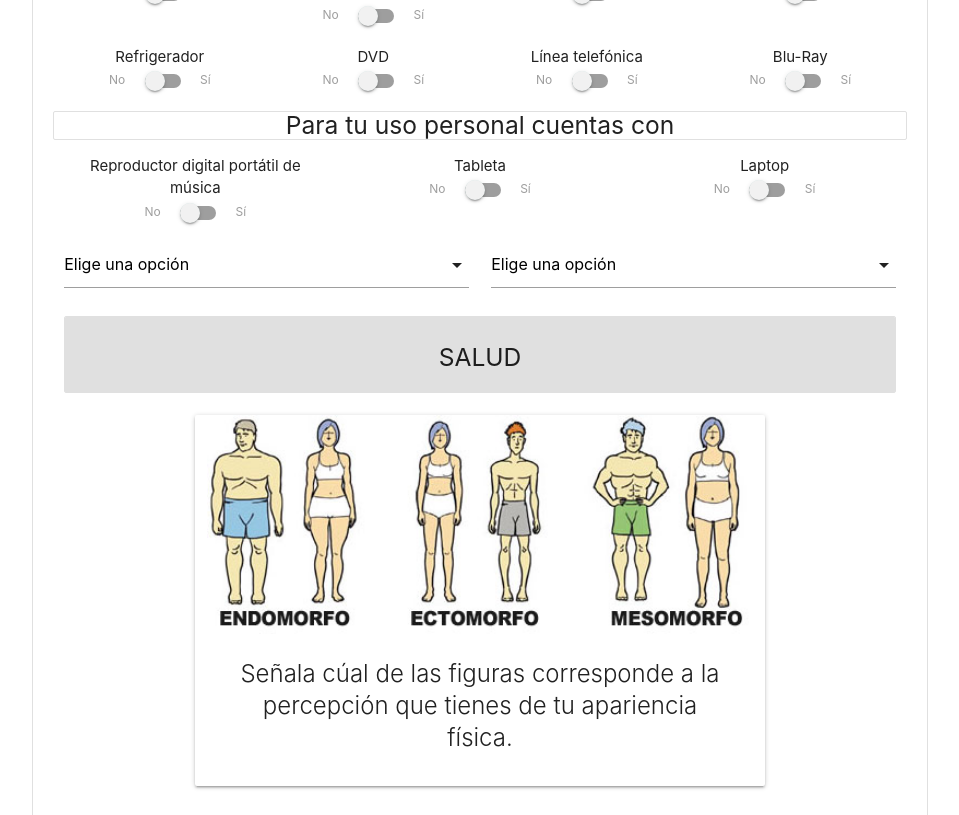
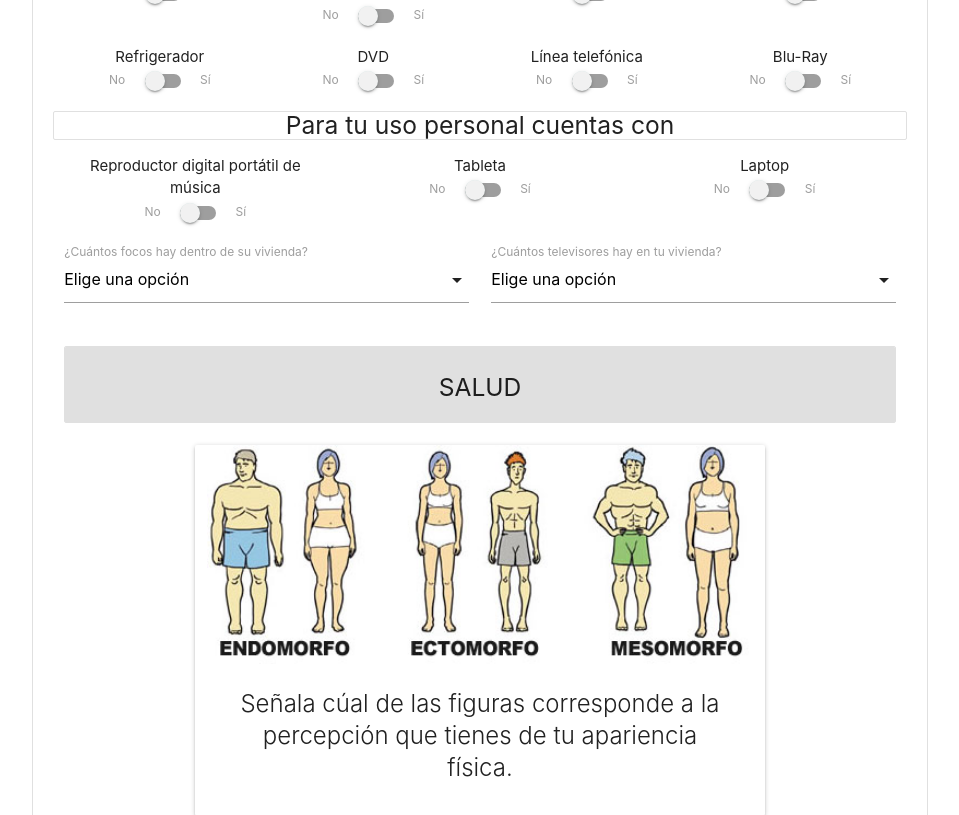
Before and after one commit to Jordani-Valencia/SIREANI, a CodeIgniter app: page /SIREANI/index.php/registro/tres in a window 1280 px wide. Shown: the part 330-1145 px from the top of the page, without its empty margins (160-1119 px from the left). Run offline with CodeIgniter, Linux system fonts and the light colour scheme; some libraries are stand-ins or nearby versions.

Commit message:
Focos y televisores ya se muestran Pantalla 3

```diff
--- a/application/views/pantallas/3.php
+++ b/application/views/pantallas/3.php
@@ -223,7 +223,7 @@
 				<!--Fin Fila5-->
 				<!--Inicio Fila Fila6-->
 				<div class="row">
-					<div class="col s6">
+					<div class="input-field col s6">
     					<select name="focos">
       						<option value="" disabled selected>Elige una opción</option>
       						<option value="1">1</option>
@@ -236,7 +236,7 @@
     					<label>¿Cuántos focos hay dentro de su vivienda?</label>
     				</div>
 
-    				<div class="col s6">
+    				<div class="input-field col s6">
     					<select name="televisores">
       						<option value="" disabled selected>Elige una opción</option>
       						<option value="1">1</option>
```
